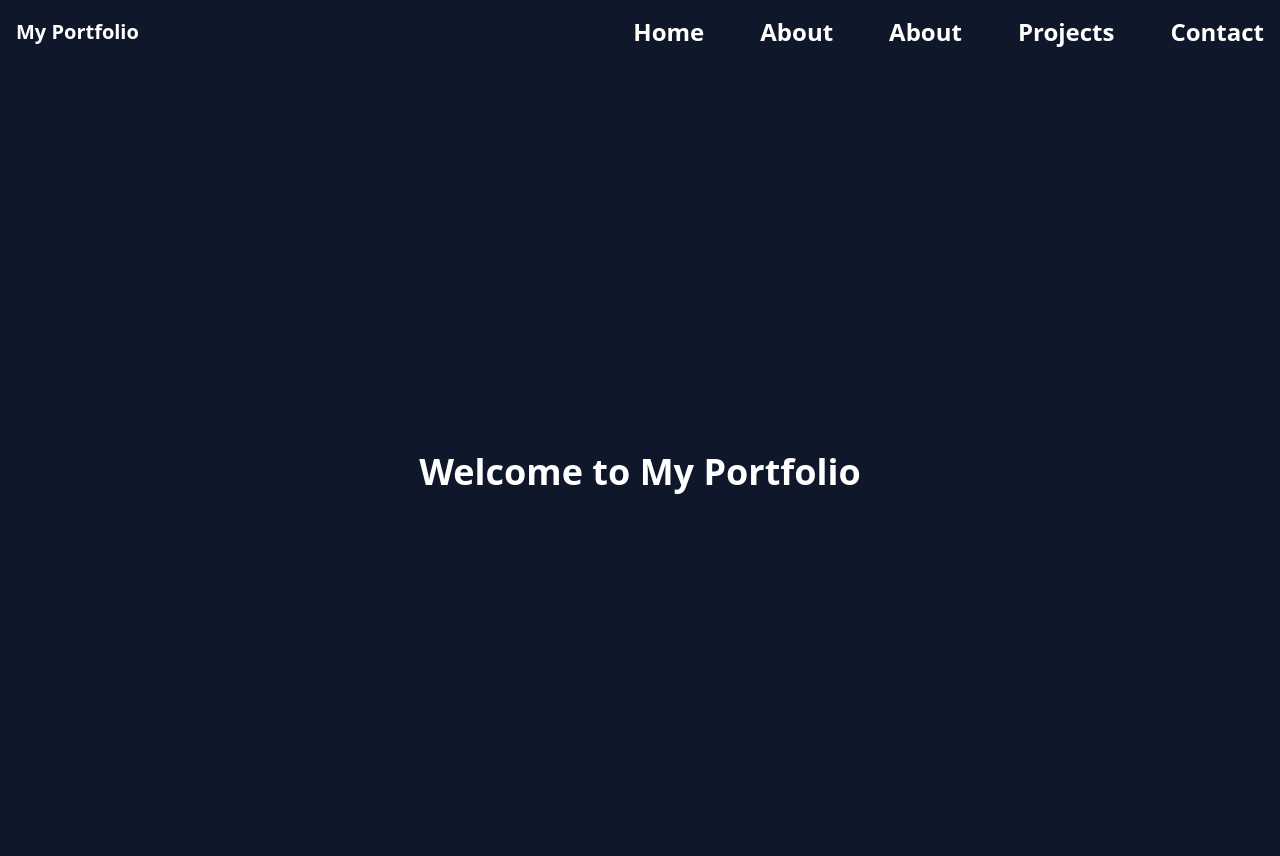
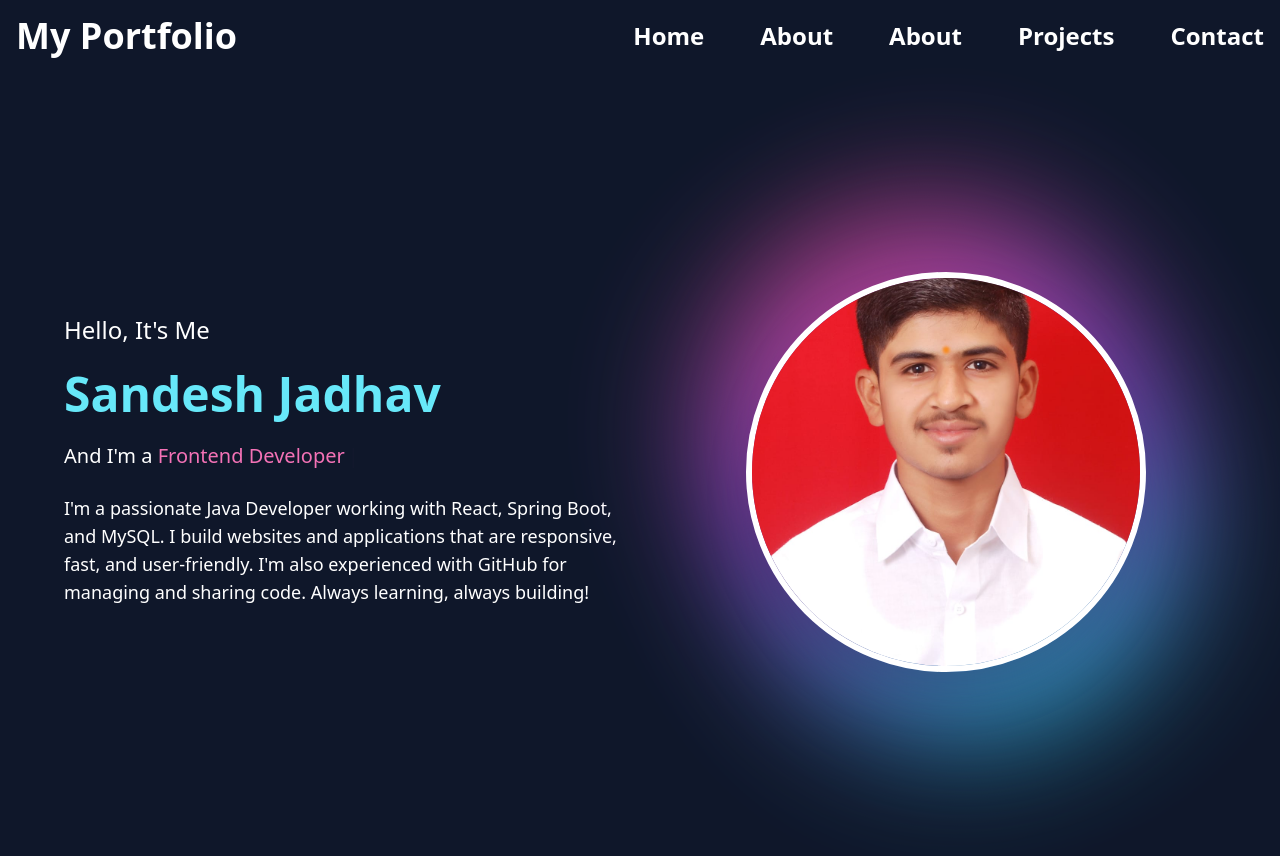
Before and after one commit to SandeshJadhav7320/Personal-Portfolio, a React (Vite) app: page / in a window 1280 px wide. Shown: the top 856 px of the page. Built offline with nearby package versions, Linux system fonts and the light colour scheme.

Commit message:
Home page is ready

```diff
--- a/package.json
+++ b/package.json
@@ -13,7 +13,8 @@
     "framer-motion": "^12.23.12",
     "react": "^19.1.0",
     "react-dom": "^19.1.0",
-    "react-router-dom": "^7.7.1"
+    "react-router-dom": "^7.7.1",
+    "react-simple-typewriter": "^5.0.1"
   },
   "devDependencies": {
     "@eslint/js": "^9.30.1",
--- a/src/pages/Home.jsx
+++ b/src/pages/Home.jsx
@@ -1,23 +1,90 @@
 import { motion } from "framer-motion";
+import { Typewriter } from "react-simple-typewriter";
 import Navbar from "/src/pages/Navbar";
+import self from "../assets/self.jpeg";
 
 function Home() {
   return (
+    <>
+      <Navbar />
+      <section className="pt-20 min-h-screen w-full bg-darkBlue text-white flex items-center justify-center px-6">
+        <div className="flex flex-col md:flex-row items-center justify-between gap-12 w-full max-w-6xl">
 
-    <>
-    <Navbar></Navbar>
-          <section className="pt-20 min-h-screen w-full bg-darkBlue text-white flex items-center justify-center">
-        <motion.h1
-          initial={{ opacity: 0, y: 50 }}
-          animate={{ opacity: 1, y: 0 }}
-          transition={{ duration: 1 }}
-          className="text-4xl font-bold"
-        >
-          Welcome to My Portfolio
-        </motion.h1>
+          {/* Left Side - Text and About Me */}
+          <div className="flex flex-col items-center md:items-start text-center md:text-left space-y-6">
+            <motion.h2
+              initial={{ opacity: 0, y: 20 }}
+              animate={{ opacity: 1, y: 0 }}
+              transition={{ duration: 1 }}
+              className="text-xl sm:text-2xl"
+            >
+              Hello, It's Me
+            </motion.h2>
+
+            <motion.h1
+              initial={{ opacity: 0, y: 20 }}
+              animate={{ opacity: 1, y: 0 }}
+              transition={{ duration: 1.2 }}
+              className="text-4xl sm:text-5xl font-bold text-cyan-300"
+            >
+              Sandesh Jadhav
+            </motion.h1>
+
+            <motion.h2
+              initial={{ opacity: 0 }}
+              animate={{ opacity: 1 }}
+              transition={{ delay: 0.6, duration: 1.2 }}
+              className="text-lg sm:text-xl font-medium"
+            >
+              And I'm a{" "}
+              <span className="text-pink-400">
+                <Typewriter
+                  words={[
+                    "Java Developer",
+                    "Frontend Developer",
+                    "Full-Stack Learner",
+                    "Spring Boot Enthusiast",
+                  ]}
+                  loop={true}
+                  cursor
+                  cursorStyle="|"
+                  typeSpeed={70}
+                  deleteSpeed={50}
+                  delaySpeed={1500}
+                />
+              </span>
+            </motion.h2>
+
+            <motion.p
+              initial={{ opacity: 0 }}
+              animate={{ opacity: 1 }}
+              transition={{ delay: 1, duration: 1 }}
+              className="text-sm sm:text-base md:text-lg max-w-xl"
+            >
+              I'm a passionate Java Developer working with React, Spring Boot, and MySQL. I build websites and applications that are responsive, fast, and user-friendly. I'm also experienced with GitHub for managing and sharing code. Always learning, always building!
+            </motion.p>
+
+            {/* Social icons */}
+            <div className="flex space-x-4 mt-4">
+              <a href="#" className="text-cyan-400 hover:text-white text-xl"><i className="fab fa-facebook-f"></i></a>
+              <a href="#" className="text-cyan-400 hover:text-white text-xl"><i className="fab fa-whatsapp"></i></a>
+              <a href="#" className="text-cyan-400 hover:text-white text-xl"><i className="fab fa-github"></i></a>
+            </div>
+          </div>
+
+          {/* Right Side - Image with Animated Background */}
+          <div className="relative w-84 h-80 md:w-[600px] md:h-[400px] lg:w-[550px] lg:h-[450px] flex items-center justify-center">
+            <div className="absolute inset-0 rounded-full bg-gradient-to-r from-cyan-400 via-purple-500 to-pink-500 blur-3xl opacity-80 animate-spinSlow"></div>
+
+            <img
+              src={self}
+              alt="Profile"
+              className="relative w-72 h-72 md:w-[360px] md:h-[360px] lg:w-[400px] lg:h-[400px] rounded-full object-cover z-10 border-[6px] border-white shadow-2xl"
+            />
+          </div>
+        </div>
       </section>
     </>
-
   );
 }
 
--- a/src/pages/Navbar.jsx
+++ b/src/pages/Navbar.jsx
@@ -6,7 +6,7 @@ const Navbar = () => {
   return (
     <nav className="fixed top-0 left-0 w-full bg-transparent text-white z-50">
       <div className="max-w-7xl mx-auto px-4 py-4 flex items-center justify-between">
-        <h1 className="text-xl font-bold text-2xl">My Portfolio</h1>
+        <h1 className=" font-bold text-4xl">My Portfolio</h1>
 
         {/* Hamburger Icon */}
         <div className="md:hidden">
--- a/tailwind.config.js
+++ b/tailwind.config.js
@@ -5,6 +5,9 @@ export default {
       colors: {
         darkBlue: "#0f172a", // You can change this HEX code
       },
+     animation: {
+    spinSlow: 'spin 8s linear infinite', // or slower like 12s
+    },
     },
   },
   plugins: [],
```
Also changed, not shown: src/assets/self.jpeg (added), 1 other file (tests, documents, lock files or other folders).
